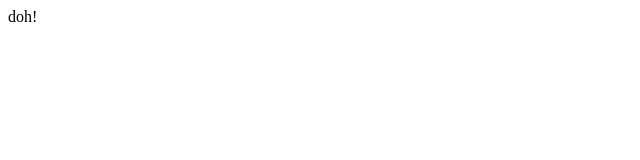
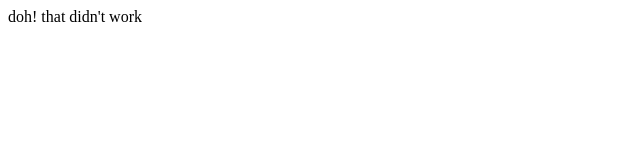
Before and after one commit to pschipper/MagicCloset, a plain HTML site: page website/error.html in a window 1280 px wide. Shown: the whole page, without its empty margins (0-640 px from the left). Drawn offline with Linux system fonts and the light colour scheme.

Commit message:
test a branch commit and push

```diff
--- a/website/error.html
+++ b/website/error.html
@@ -1,7 +1,7 @@
 <html>
 <body>
 
-doh!
+doh! that didn't work
 
 </body>
 </html>
```
